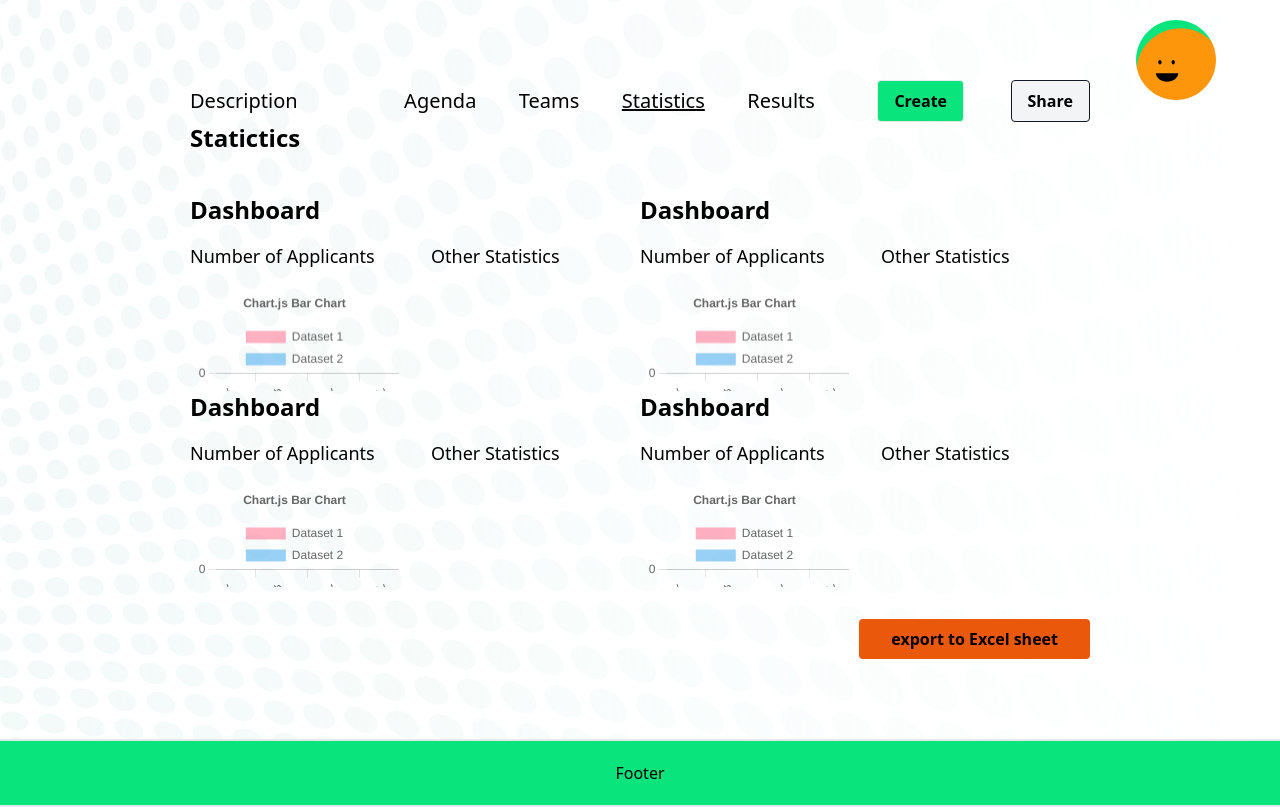
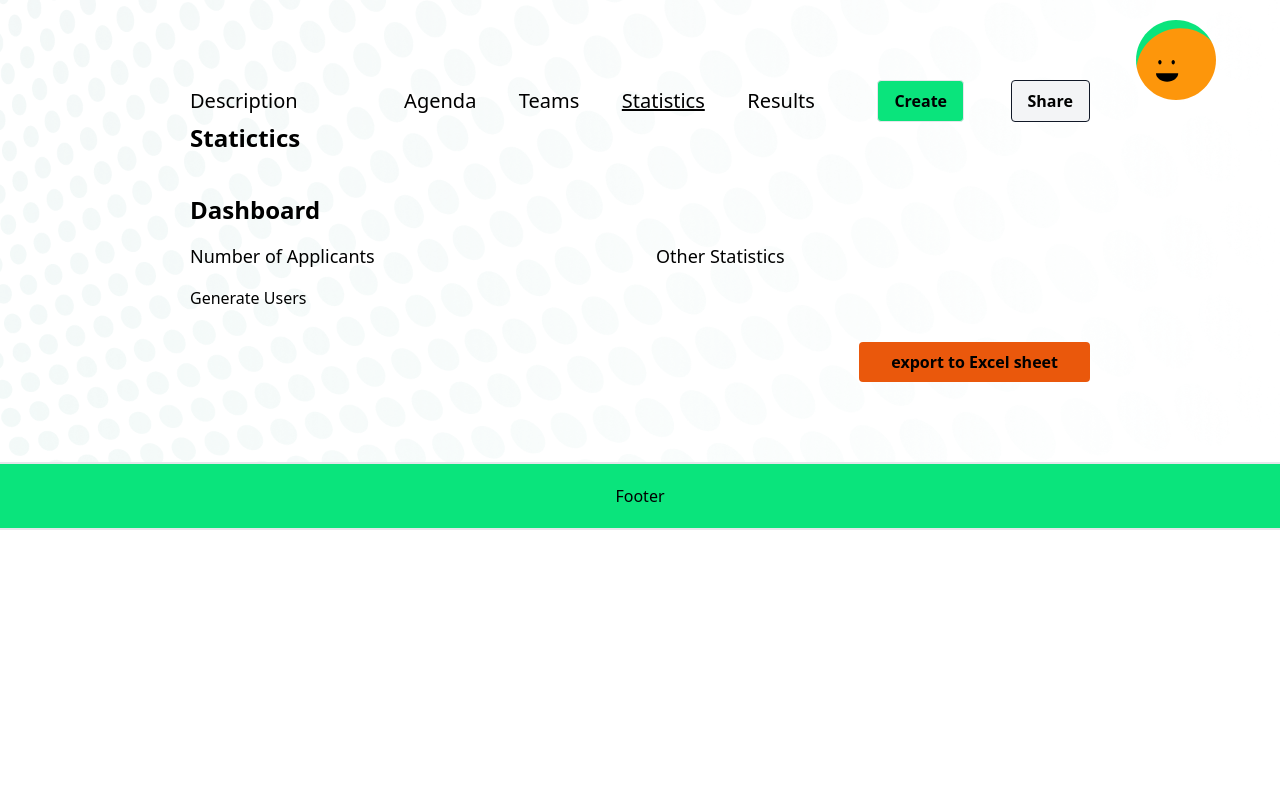
Before and after one commit to angov-vangel/hakaton, a Next.js app: page /admin in a window 1280 px wide. Both pictures are taken after a click on the button "Statistics". Built offline with nearby package versions, Linux system fonts and the light colour scheme.

Commit message:
changes made

```diff
--- a/components/Charts.tsx
+++ b/components/Charts.tsx
@@ -1,3 +1,5 @@
+"use client";
+
 import {
   Chart as ChartJS,
   CategoryScale,
@@ -9,6 +11,8 @@ import {
 } from "chart.js";
 import { Bar } from "react-chartjs-2";
 import { faker } from "@faker-js/faker";
+import { useState } from "react";
+import Chart from "react-google-charts";
 
 ChartJS.register(
   CategoryScale,
@@ -18,100 +22,36 @@ ChartJS.register(
   Tooltip,
   Legend
 );
+interface FormValues {
+  name: string;
+  email: string;
+  phone: string;
+  academy: string;
+  group: string;
+  numberOfMonths: string;
+  participation: string;
+  foodPreferences: string[];
+  foodAllergies: string[];
+  options?: string[];
+}
 const DashboardPage = () => {
-  const options = {
-    responsive: true,
-    plugins: {
-      legend: {
-        position: "top" as const,
-      },
-      title: {
-        display: true,
-        text: "Chart.js Bar Chart",
-      },
-    },
-  };
-
-  const labels = [
-    "January",
-    "February",
-    "March",
-    "April",
-    "May",
-    "June",
-    "July",
-  ];
-
-  const data = {
-    labels,
-    datasets: [
-      {
-        label: "Dataset 1",
-        data: labels.map(() => faker.number.int({ min: 0, max: 1000 })),
-        backgroundColor: "rgba(255, 99, 132, 0.5)",
-      },
-      {
-        label: "Dataset 2",
-        data: labels.map(() => faker.number.int({ min: 0, max: 1000 })),
-        backgroundColor: "rgba(53, 162, 235, 0.5)",
-      },
-    ],
-  };
+  const [userData, setUserData] = useState<FormValues[]>([]);
+  const [click, setClick] = useState(false);
 
   return (
-    <div className="flex flex-wrap">
-      <div className=" sm:w-full md:w-1/2">
+    <div>
       <h1 className="text-2xl font-bold mb-4">Dashboard</h1>
       <div className="grid grid-cols-2 gap-8">
         <div>
           <h2 className="text-lg font-medium mb-4">Number of Applicants</h2>
-            <Bar data={data} options={options} />
+
         </div>
         <div>
           <h2 className="text-lg font-medium mb-4">Other Statistics</h2>
-            {/* Add other statistics here */}
+
         </div>
       </div>
-      </div>
-      <div className=" sm:w-full md:w-1/2">
-        <h1 className="text-2xl font-bold mb-4">Dashboard</h1>
-        <div className="grid grid-cols-2 gap-8">
-          <div>
-            <h2 className="text-lg font-medium mb-4">Number of Applicants</h2>
-            <Bar data={data} options={options} />
-          </div>
-          <div>
-            <h2 className="text-lg font-medium mb-4">Other Statistics</h2>
-            {/* Add other statistics here */}
-          </div>
-        </div>
-      </div>
-      <div className=" sm:w-full md:w-1/2">
-        <h1 className="text-2xl font-bold mb-4">Dashboard</h1>
-        <div className="grid grid-cols-2 gap-8">
-          <div>
-            <h2 className="text-lg font-medium mb-4">Number of Applicants</h2>
-            <Bar data={data} options={options} />
-          </div>
-          <div>
-            <h2 className="text-lg font-medium mb-4">Other Statistics</h2>
-            {/* Add other statistics here */}
-          </div>
-        </div>
-      </div>
-      <div className=" sm:w-full md:w-1/2">
-        <h1 className="text-2xl font-bold mb-4">Dashboard</h1>
-        <div className="grid grid-cols-2 gap-8">
-          <div>
-            <h2 className="text-lg font-medium mb-4">Number of Applicants</h2>
-            <Bar data={data} options={options} />
-          </div>
-          <div>
-            <h2 className="text-lg font-medium mb-4">Other Statistics</h2>
-            {/* Add other statistics here */}
-          </div>
-        </div>
-      </div>
+      <button onClick={() => setClick(true)}>Generate Users</button>
     </div>
   );
 };
--- a/components/Home.tsx
+++ b/components/Home.tsx
@@ -13,7 +13,7 @@ export default function Home() {
   return (
     <>
       <div className="w-10/12 mx-auto py-10 border-b-2 border-[#0AE47C]">
-        <Image src={Logo.src} alt={"Logo"} className="ml-auto mt-7" />
+        <Image src={Logo.src} alt={"Logo"} width={150} height={150} className="ml-auto mt-7" />
 
         <nav className=" w-8/12 mx-auto">
           <ul className="flex justify-between items-center mt-10">
@@ -113,7 +113,8 @@ export default function Home() {
             </div>
           </div>
           <div>
-            <Image
+            <Image width={150}
+            height={150}
               src={HeroImg.src}
               alt={"Hero Banners"}
               className=" w-[500px] h-auto"
--- a/package.json
+++ b/package.json
@@ -22,6 +22,7 @@
     "react-chartjs-2": "^5.2.0",
     "react-datepicker": "^4.11.0",
     "react-dom": "^18.2.0",
+    "react-google-charts": "^4.0.0",
     "react-hook-form": "^7.43.9",
     "react-quill": "^2.0.0",
     "react-select": "^5.7.3",
@@ -30,6 +31,7 @@
   },
   "devDependencies": {
     "@faker-js/faker": "^8.0.0",
+    "@types/react-chartjs-2": "^2.5.7",
     "@types/react-datepicker": "^4.11.2"
   }
 }
--- a/pages/index.tsx
+++ b/pages/index.tsx
@@ -1,4 +1,4 @@
-import Charts from "@/components/Charts";
+
 import CreateEvent from "@/components/CreateEvent";
 import { Footer } from "@/components/Footer";
 import { LoginForm } from "@/components/LoginForm";
```
Also changed, not shown: 1 other file (tests, documents, lock files or other folders). Lines whose indentation alone changed are shown as unchanged.
